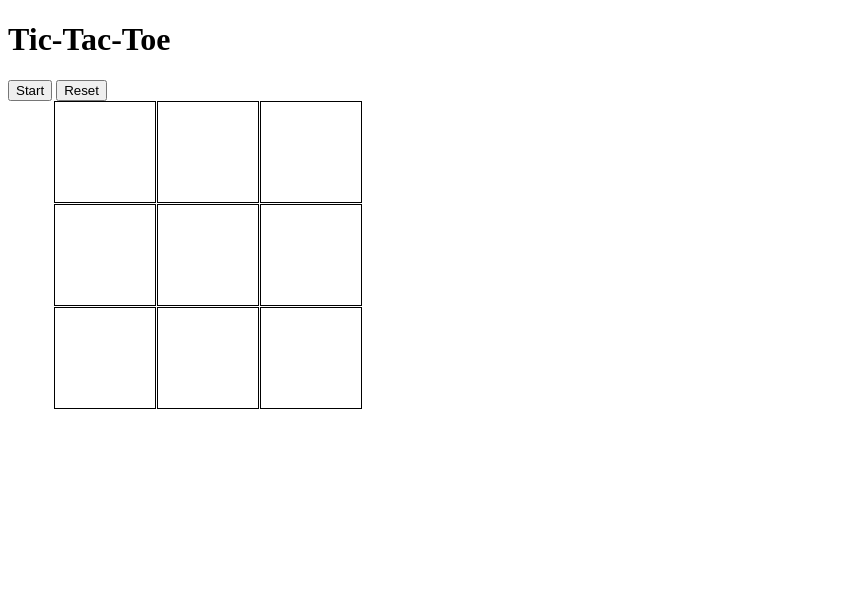
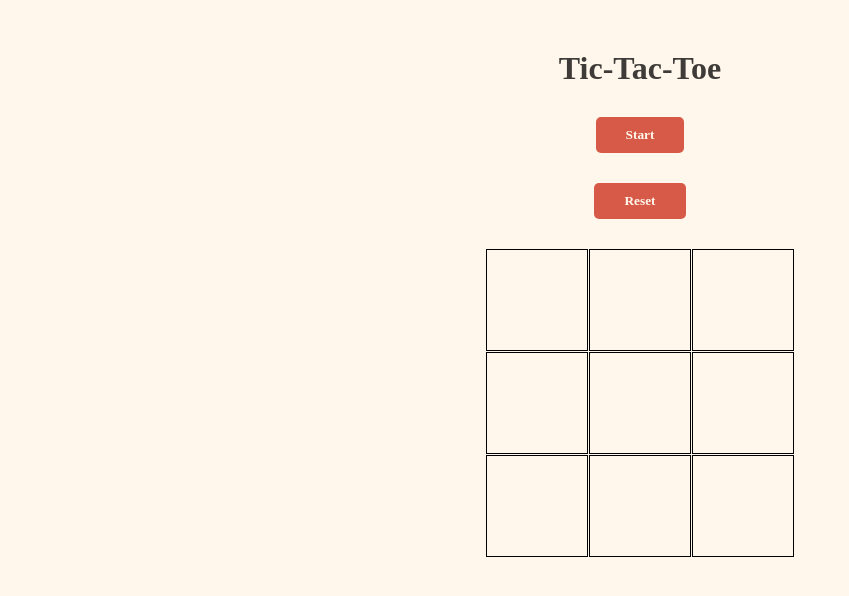
Before and after one commit to katiegd/tic-tac-toe, a plain HTML site: page index.html in a window 1280 px wide. Both pictures are taken after a click on the button "Reset". Shown: the whole page, without its empty margins (0-849 px from the left). Drawn offline with Linux system fonts and the light colour scheme.

Commit message:
Updated styling

```diff
--- a/styles.css
+++ b/styles.css
@@ -1,5 +1,22 @@
+* {
+  font-family: Raleway;
+  font-weight: 900;
+  color: #3e3b38;
+  margin: 0;
+}
+
+.main {
+  padding-top: 50px;
+  height: 100vh;
+  display: flex;
+  flex-direction: column;
+  align-items: center;
+  background-color: #fff7eb;
+  gap: 30px;
+}
+
 .board {
-  width: 400px;
+  width: 320px;
   display: flex;
   flex-direction: row;
   flex-wrap: wrap;
@@ -7,7 +24,8 @@
   gap: 1px;
 }
 .square {
-  font-size: 4rem;
+  font-size: 5rem;
+  color: #d65a47;
   display: flex;
   justify-content: center;
   align-items: center;
@@ -39,3 +57,17 @@
   padding: 20px;
   width: 50%;
 }
+
+button {
+  padding: 10px 30px;
+  background-color: #d65a47;
+  color: #fff7eb;
+  border: none;
+  border-radius: 5px;
+}
+
+button:hover {
+  background-color: #3e3b38;
+  color: #d65a47;
+  cursor: pointer;
+}
```
